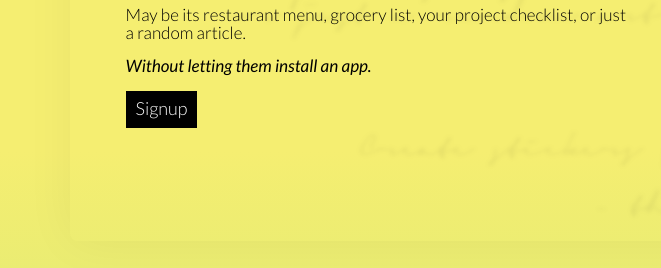
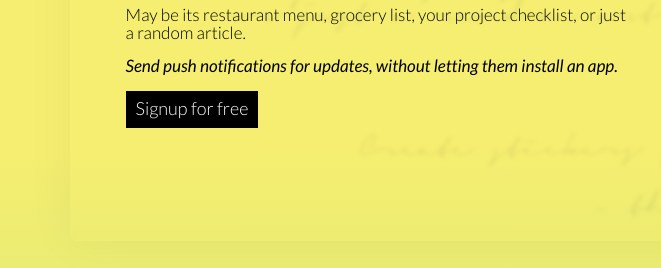
Before and after one commit to sanketmehta7/stickers, a plain HTML site: page index.html in a window 1280 px wide. Shown: the part 198-466 px from the top of the page, 0-661 px from the left. Drawn offline with Linux system fonts and the light colour scheme.

Commit message:
content change in hero section

```diff
--- a/index.html
+++ b/index.html
@@ -27,9 +27,9 @@
 	<div class="box col-md-6 col-xs-12">
         <h1>Create content and allow followers to remain updated, EASILY.</h1>
         <p>May be its restaurant menu, grocery list, your project checklist, or just a random article.</p>
-        <p class="noapp">Without letting them install an app.</p>
+        <p class="noapp">Send push notifications for updates, without letting them install an app.</p>
 
-          <a href="http://my.stickrs.in/" class="btn btn-lg signupJ">Signup</a>
+          <a href="http://my.stickrs.in/" class="btn btn-lg signupJ">Signup for free</a>
     </div>
     <div class="box box1 col-md-6 col-xs-12">
     	<div>
```
